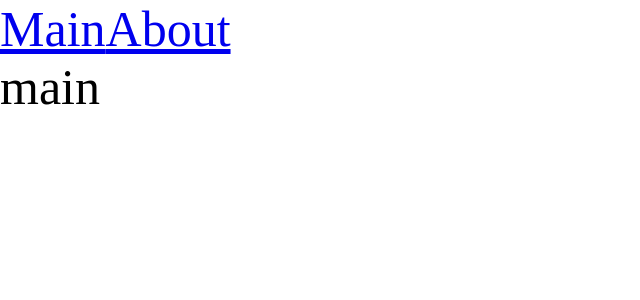
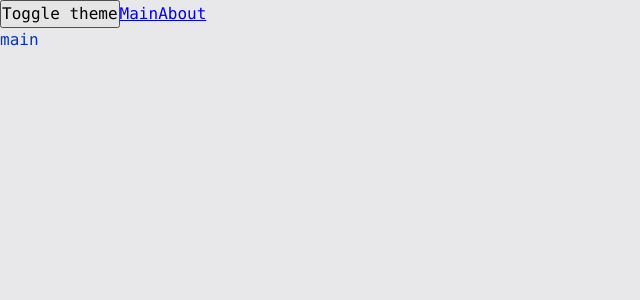
Before and after one commit to grandleemon/prod-react, a React app: page / in a window 1280 px wide. Shown: the top 300 px of the page, without its empty margins (0-640 px from the left). Built offline with nearby package versions, Linux system fonts and the light colour scheme.

Commit message:
global css variables, themes, custom hook for themes, theme context

```diff
--- a/src/App.tsx
+++ b/src/App.tsx
@@ -1,12 +1,16 @@
 import React, {Suspense} from 'react';
-import "./index.scss"
+import "./styles/index.scss"
 import {Link, Route, Routes} from "react-router-dom";
 import {MainPageAsync} from "./pages/MainPage/MainPage.async";
 import {AboutPageAsync} from "./pages/AboutPage/AboutPage.async";
+import {useTheme} from "./theme/useTheme";
 
 const App = () => {
+  const {theme, toggleTheme} = useTheme()
+
   return (
-    <div className="app">
+    <div className={`app ${theme}`}>
+      <button onClick={toggleTheme}>Toggle theme</button>
       <Link to="/">Main</Link>
       <Link to="/about">About</Link>
       <Suspense fallback="Loading">
--- a/src/index.scss
+++ /dev/null
@@ -1,9 +0,0 @@
-* {
-  margin: 0;
-  padding: 0;
-  box-sizing: border-box;
-}
-
-.app {
-  font-size: 50px;
-}
--- a/src/index.tsx
+++ b/src/index.tsx
@@ -1,10 +1,13 @@
 import {render} from "react-dom";
 import App from "./App";
 import {BrowserRouter} from "react-router-dom";
+import ThemeProdiver from "./theme/ThemeProdiver";
 
 render(
   <BrowserRouter>
-    <App/>
+    <ThemeProdiver>
+      <App/>
+    </ThemeProdiver>
   </BrowserRouter>,
   document.getElementById("root")
 )
--- /dev/null
+++ b/src/styles/index.scss
@@ -0,0 +1,13 @@
+@import "reset";
+@import "variables/global";
+@import "themes/normal";
+@import "themes/dark";
+
+.app {
+  font: var(--font-m);
+
+  background: var(--bg-color);
+  color: var(--primary-color);
+
+  min-height: 100vh;
+}
--- /dev/null
+++ b/src/styles/reset.scss
@@ -0,0 +1,13 @@
+* {
+  margin: 0;
+  padding: 0;
+  box-sizing: border-box;
+}
+
+input,
+button,
+textarea,
+select {
+  margin: 0;
+  font: inherit;
+}
--- /dev/null
+++ b/src/styles/themes/dark.scss
@@ -0,0 +1,6 @@
+.app.dark {
+  --bg-color: #090949;
+
+  --primary-color: #049604;
+  --secondary-color: #04ff04;
+}
--- /dev/null
+++ b/src/styles/themes/normal.scss
@@ -0,0 +1,6 @@
+.app.light {
+  --bg-color: #e8e8ea;
+
+  --primary-color: #0232c2;
+  --secondary-color: #0449e0;
+}
--- /dev/null
+++ b/src/styles/variables/global.scss
@@ -0,0 +1,11 @@
+:root {
+  --font-family-main: Consolas, "Times New Roman", Serif;
+
+  --font-size-m: 16px;
+  --font-line-m: 24px;
+  --font-m: var(--font-size-m) / var(--font-line-m) var(--font-family-main);
+
+  --font-size-l: 24px;
+  --font-line-l: 32px;
+  --font-l: var(--font-size-l) / var(--font-line-l) var(--font-family-main);
+}
--- /dev/null
+++ b/src/theme/ThemeContext.tsx
@@ -0,0 +1,15 @@
+import {createContext} from "react";
+
+export enum Theme {
+  LIGHT = "light",
+  DARK = "dark"
+}
+
+export interface ThemeContextProps {
+  theme?: Theme;
+  setTheme?: (theme: Theme) => void;
+}
+
+export const ThemeContext = createContext<ThemeContextProps>({});
+
+export const LOCAL_STORAGE_THEME_KEY = "theme"
--- /dev/null
+++ b/src/theme/ThemeProdiver.tsx
@@ -0,0 +1,23 @@
+import React, {FC, useMemo, useState} from 'react';
+import {LOCAL_STORAGE_THEME_KEY, Theme, ThemeContext} from "./ThemeContext";
+
+const defaultTheme = localStorage.getItem(LOCAL_STORAGE_THEME_KEY) || Theme.LIGHT;
+
+const ThemeProdiver: FC = ({children}) => {
+  const [theme, setTheme] = useState<Theme>(defaultTheme as Theme);
+
+  const defaultProps = useMemo(() => {
+    return {
+      theme,
+      setTheme
+    }
+  }, [theme])
+
+  return (
+    <ThemeContext.Provider value={defaultProps}>
+      {children}
+    </ThemeContext.Provider>
+  );
+};
+
+export default ThemeProdiver;
--- /dev/null
+++ b/src/theme/useTheme.ts
@@ -0,0 +1,19 @@
+import {LOCAL_STORAGE_THEME_KEY, Theme, ThemeContext} from "./ThemeContext";
+import {useContext} from "react";
+
+interface UseThemeResult {
+  toggleTheme: VoidFunction;
+  theme: Theme
+}
+
+export const useTheme = (): UseThemeResult => {
+  const {theme, setTheme} = useContext(ThemeContext)
+
+  const toggleTheme = () => {
+    const newTheme = theme === Theme.LIGHT ? Theme.DARK : Theme.LIGHT
+    setTheme(newTheme)
+    localStorage.setItem(LOCAL_STORAGE_THEME_KEY, newTheme)
+  }
+
+  return {theme, toggleTheme}
+}
```
